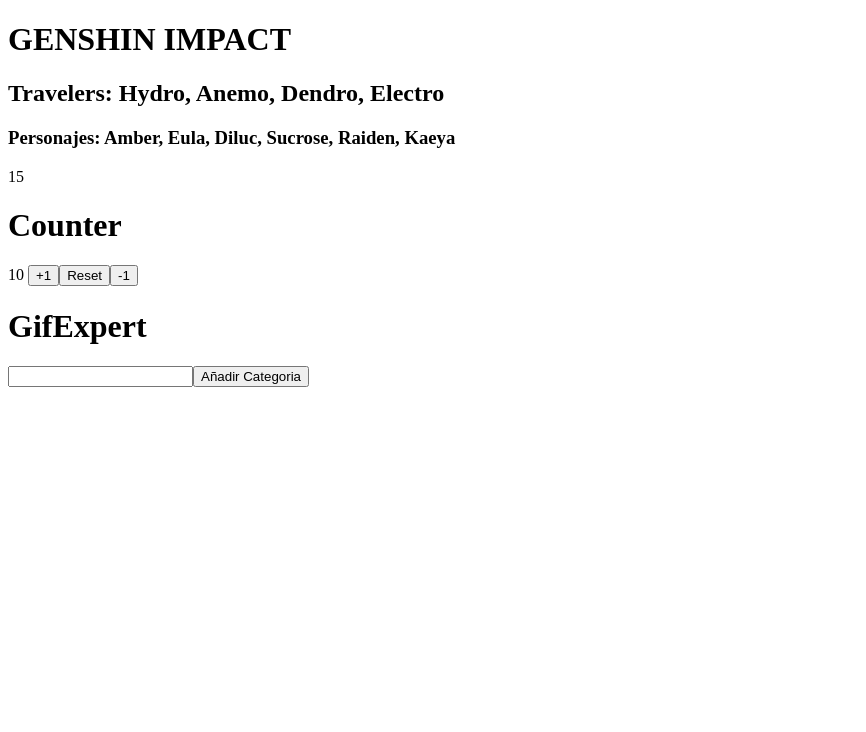
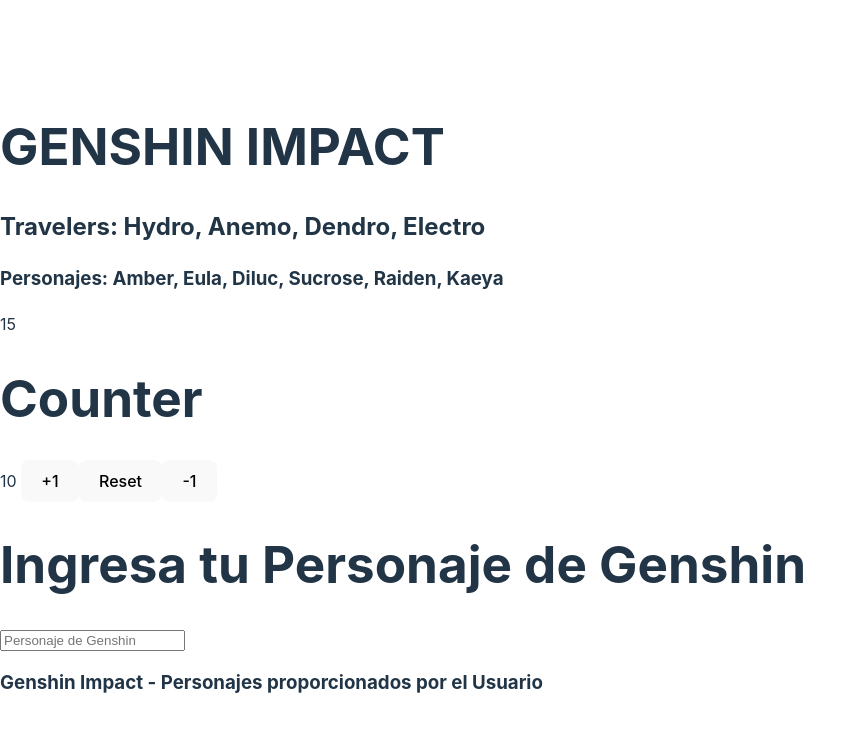
Before and after one commit to EstFernan3613/DESARROLLO_WEB, a React (Vite) app: page / in a window 1280 px wide. Shown: the top 732 px of the page, without its empty margins (0-866 px from the left). Built offline with nearby package versions, Linux system fonts and the light colour scheme.

Commit message:
Cambios Padre e Hijo

```diff
--- a/src/ComponentApp.jsx
+++ b/src/ComponentApp.jsx
@@ -1,43 +1,29 @@
+import React from "react"
 import { useState } from "react"
+import AddCategory from "./Components/AddCategory"
+import GifGrid from "./Components/GifGrid"
 
 const ComponentApp =() => {
 
-    // Almacenamiento de las categorias
-    const[ categories, setCategories ] = useState([])
-    // Control del valor del Input Inicial
-    const[category, setCategory] = useState('')
+    const[ categories, setCategories ] = useState(['Genshin Impact - Personajes proporcionados por el Usuario'])
 
-    // Funcion para agregar una categoria
-
-    const AddCategory = () => {
-          // Actualiza el estado de "categories" utilizando una función de actualización.
-        // La función recibe el estado anterior como argumento y devuelve el nuevo estado.
-        // Aquí, estamos agregando la nueva categoría al estado anterior usando el operador spread (...) y el valor de "category".
+    const OnAddCategory = ( category ) => {
         setCategories( list => [...list, category])
-        setCategory('')
     }
-
-    const SetCategoryOtro = (evt) => {
-        setCategory( evt.target.value )
-    }
-
 
     return (
         <>
-        <h1>GifExpert</h1>
-        <input type="text" value={category}
-        onChange={(event) => SetCategoryOtro(event)}/>
-        <button onClick={() => AddCategory()}> Añadir Categoria </button>
-        <ol>
+            <h1>Ingresa tu Personaje de Genshin</h1>
+
+            <AddCategory OnAddCategory={OnAddCategory}/>
             {
                 categories.map(
                     (category, key) =>
                     {
-                        return <li key={ key }>{ category }</li>
+                        return <GifGrid category={category} key={key}/>
                     }
-                    )
-                }
-        </ol>
+                )
+            }
         </>
     )
 }
--- /dev/null
+++ b/src/Components/AddCategory.jsx
@@ -0,0 +1,29 @@
+import { useState } from "react";
+
+const AddCategory = ({OnAddCategory}) => {
+
+    const [inputValue, setInputValue] = useState('')
+
+    const onInputChange = (evt) => {
+        setInputValue(evt.target.value)
+    }
+
+    const onSubmit = (evt) => {
+        evt.preventDefault();
+        OnAddCategory(inputValue);
+        setInputValue('')
+    }
+
+    return (
+        <form onSubmit={(event) => onSubmit(event)}>
+            <input
+                type="text"
+                placeholder="Personaje de Genshin"
+                value={inputValue}
+                onChange={(event) => onInputChange(event)}
+            />
+        </form>
+    )
+}
+
+export default AddCategory;
--- /dev/null
+++ b/src/Components/GifGrid.jsx
@@ -0,0 +1,14 @@
+import React from 'react'
+
+const GifGrid = ({category}) => {
+
+    console.log(category)
+
+  return (
+    <>
+        <h3>{category}</h3>
+    </>
+  )
+}
+
+export default GifGrid;
--- a/src/main.jsx
+++ b/src/main.jsx
@@ -1,8 +1,8 @@
 import React from 'react'
 import ReactDOM from 'react-dom/client';
-import App from './App';
 import FirstApp from './FirstApp';
 import ComponentApp from './ComponentApp';
+import './index.css'
 
 ReactDOM.createRoot(document.getElementById('root')).render(
   <React.StrictMode>
```
